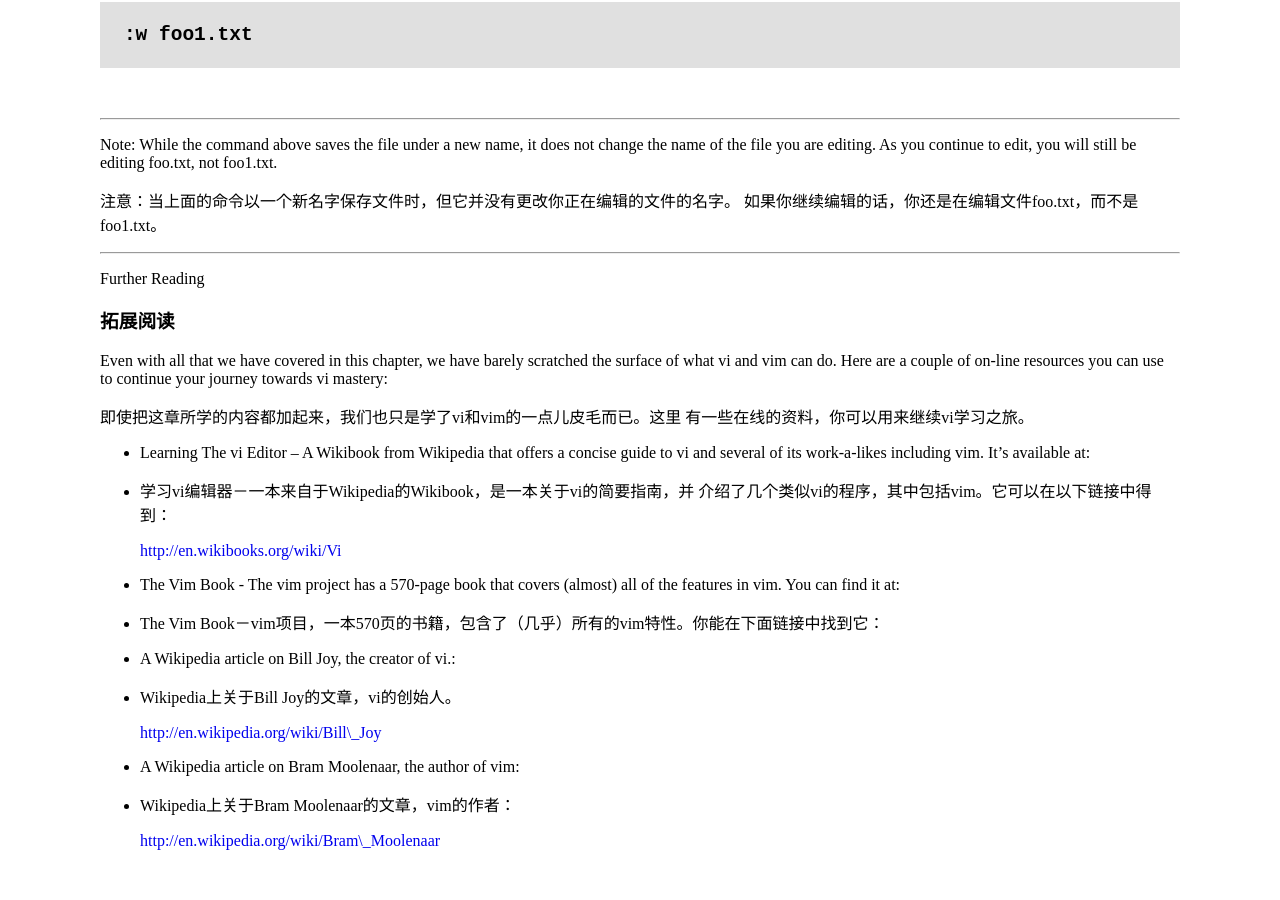
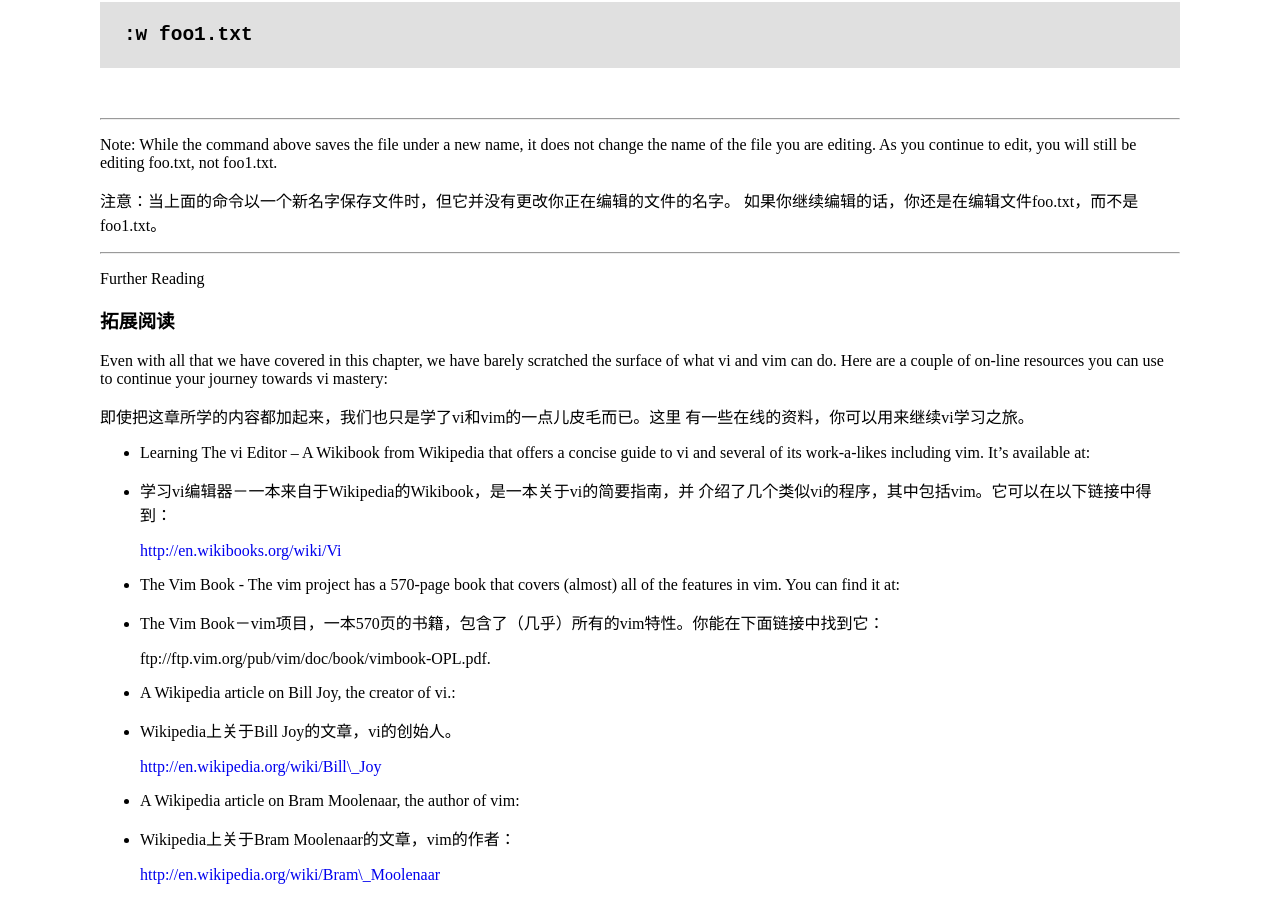
Before and after one commit to billie66/TLCL, a Jekyll site: the page built from book/vi.md, in a window 1280 px wide and 900 px high, scrolled down 18776 px. Built offline with Jekyll 4.4.1, drawn with Linux system fonts in a browser that asks for light colours; Markdown is read by kramdown in place of the engine named in the settings; before the commit the page ends 19642 px from its top, so only the background shows below that.

Commit message:
can't activate the ftp link

```diff
--- a/book/vi.md
+++ b/book/vi.md
@@ -1248,7 +1248,7 @@ continue your journey towards vi mastery:
 
 * The Vim Book－vim项目，一本570页的书籍，包含了（几乎）所有的vim特性。你能在下面链接中找到它：
 
-  <a href="ftp://ftp.vim.org/pub/vim/doc/book/vimbook-OPL.pdf."></a>
+  ftp://ftp.vim.org/pub/vim/doc/book/vimbook-OPL.pdf.
 
 * A Wikipedia article on Bill Joy, the creator of vi.:
 
```
